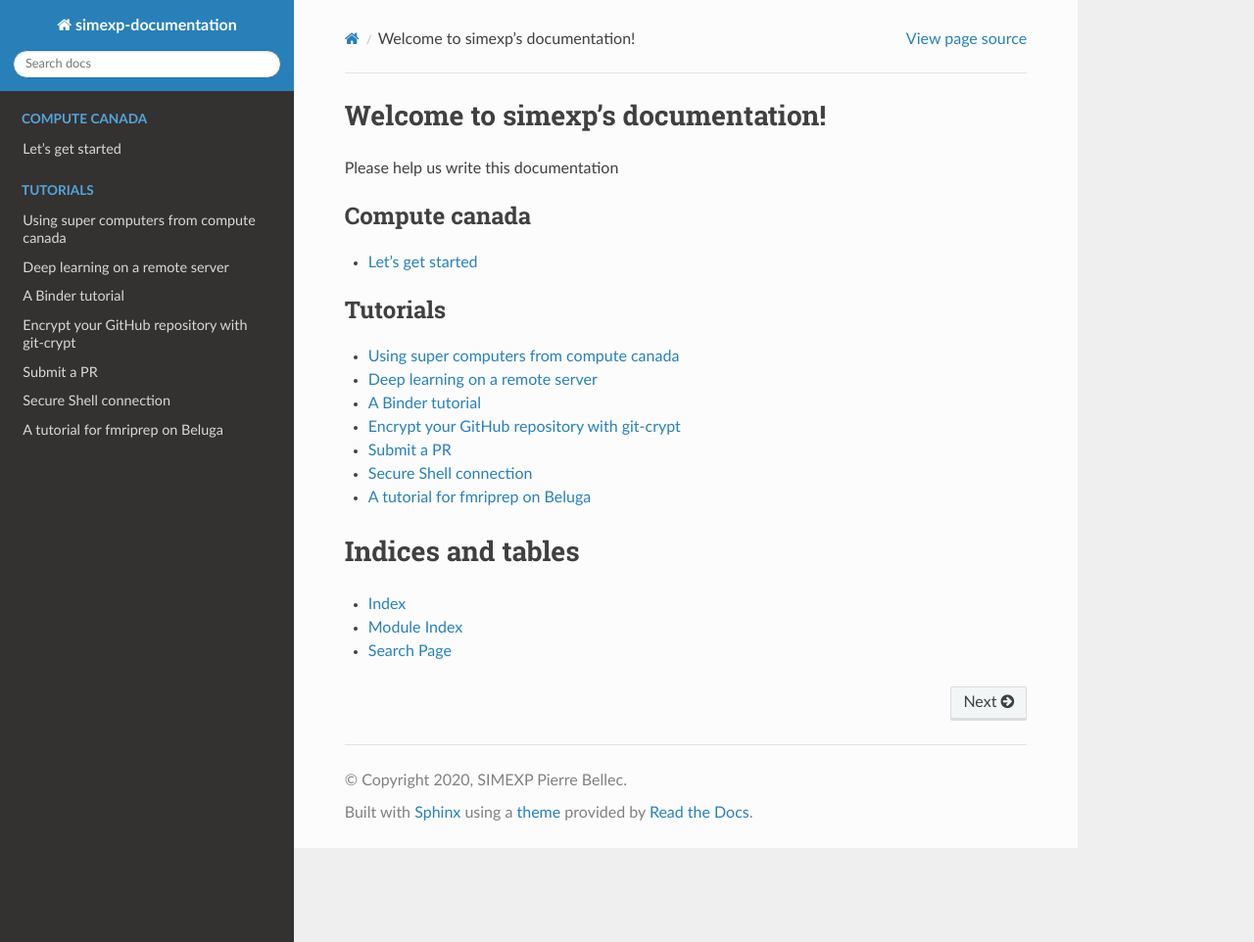
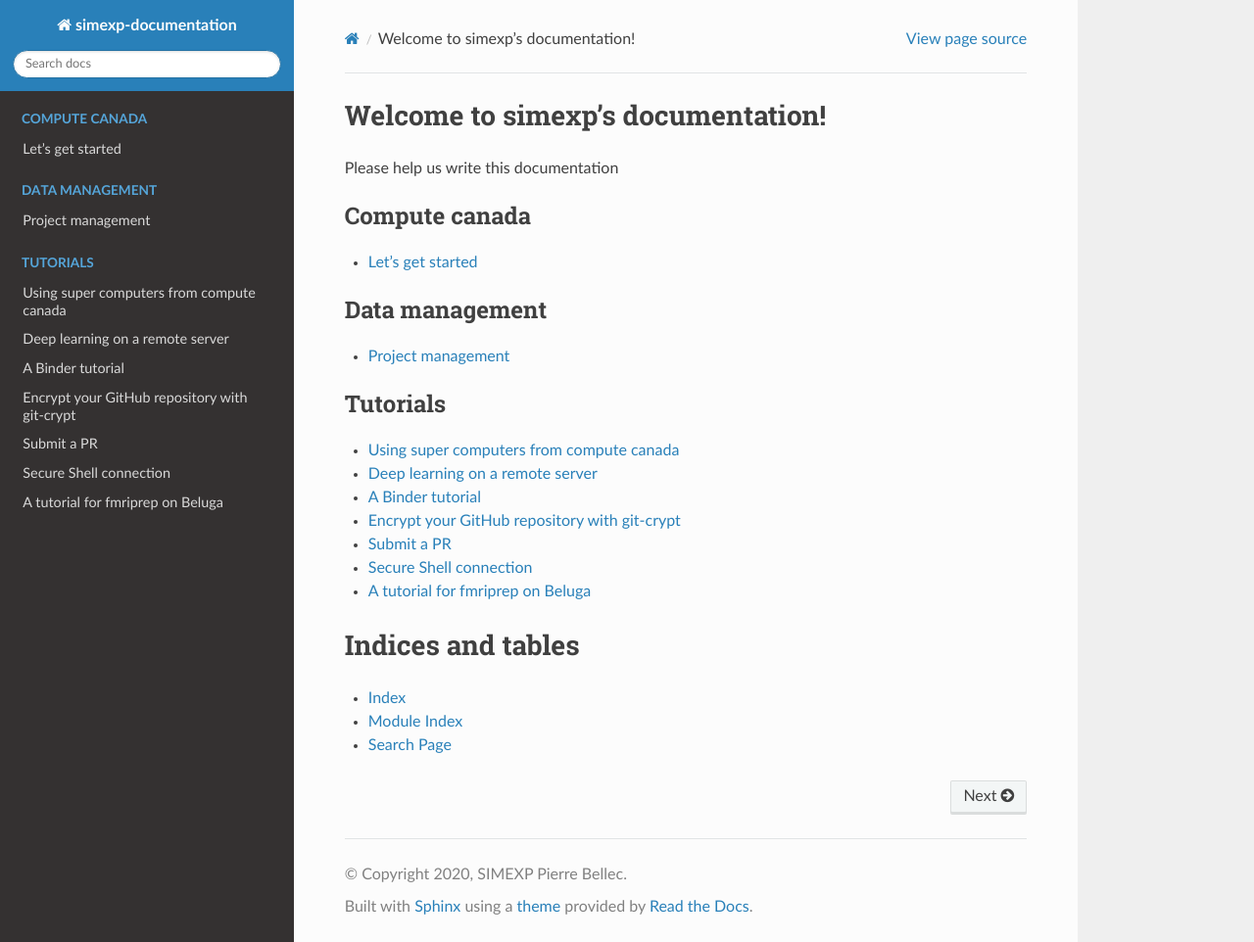
Before and after one commit to SIMEXP/lab-documentation, a Sphinx documentation site: the page built from source/index.rst, in a window 1280 px wide and 962 px high. Shown: the whole window at 98% size. Built offline with Sphinx 7.4.7 and the Read the Docs theme 2.0.0, drawn with Linux system fonts in a browser that asks for light colours.

Commit message:
Update index.rst
Add data/project.md

```diff
--- a/source/index.rst
+++ b/source/index.rst
@@ -10,6 +10,12 @@ Please help us write this documentation
    :caption: Compute canada
 
    compute_canada/starter.md
+
+.. toctree::
+   :maxdepth: 1
+   :caption: Data management
+
+   data/project.md
 
 .. toctree::
    :maxdepth: 1
```
